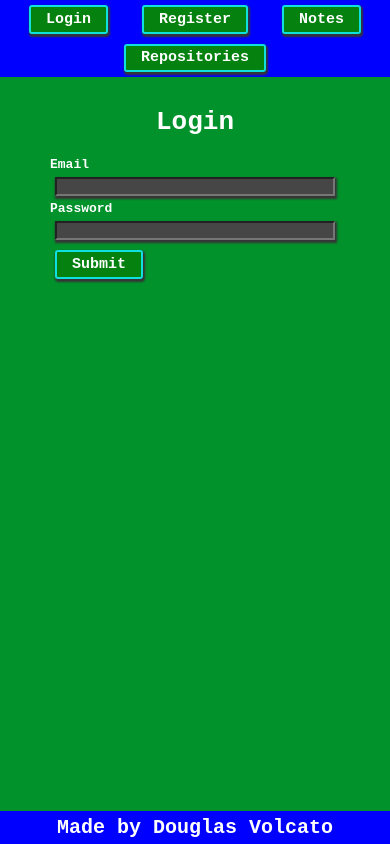
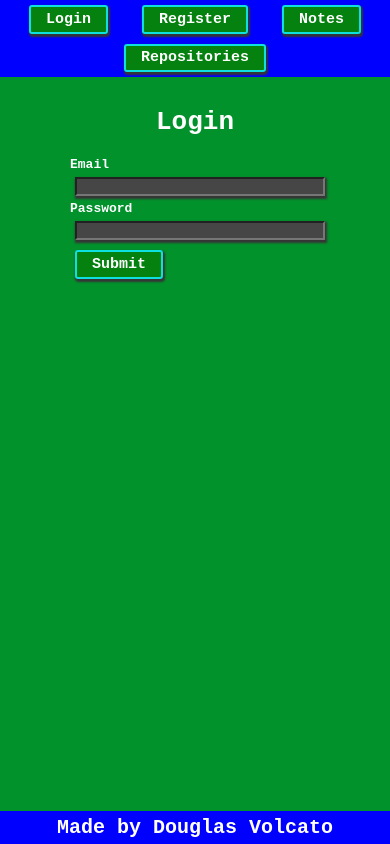
Before and after one commit to DouglasVolcato/github-repository-management-frontend-v3.0, a React (Vite) app: page / in a window 390 px wide. Built offline with nearby package versions, Linux system fonts and the light colour scheme.

Commit message:
feat: add form responsivity for low width screens

```diff
--- a/src/components/Form.tsx
+++ b/src/components/Form.tsx
@@ -19,18 +19,18 @@ export function Form({
   const formStyles = {
     margin: "auto",
     padding: "10px",
-    width: "fit-content",
+    width: "270px",
     display: "flex",
     flexWrap: "wrap" as "wrap",
     justifyContent: "center",
     flexDirection: "column" as "column",
-    maxWidth: "98%",
+    maxWidth: "80vw",
   };
   const inputStyles = {
-    width: "280px",
+    width: "250px",
     backgroundColor: "#464646",
     color: "white",
-    maxWidth: "98%",
+    maxWidth: "80vw",
     margin: "5px",
     boxShadow: "1px 2px 2px 1px #353535",
   };
@@ -42,9 +42,10 @@ export function Form({
   return (
     <form style={formStyles}>
       <>
-        {fields.map((field) => (
-          <>
+        {fields.map((field, key) => (
+          <div key={key}>
             <label style={labelStyles}>{field}</label>
+            <br />
             <input
               style={inputStyles}
               onChange={async (event) => {
@@ -52,7 +53,7 @@ export function Form({
                 setStateFunction(modifiedState);
               }}
             />
-          </>
+          </div>
         ))}
         <Button name={buttonName} onClickFunctions={[() => buttonFunction()]} />
       </>
```
